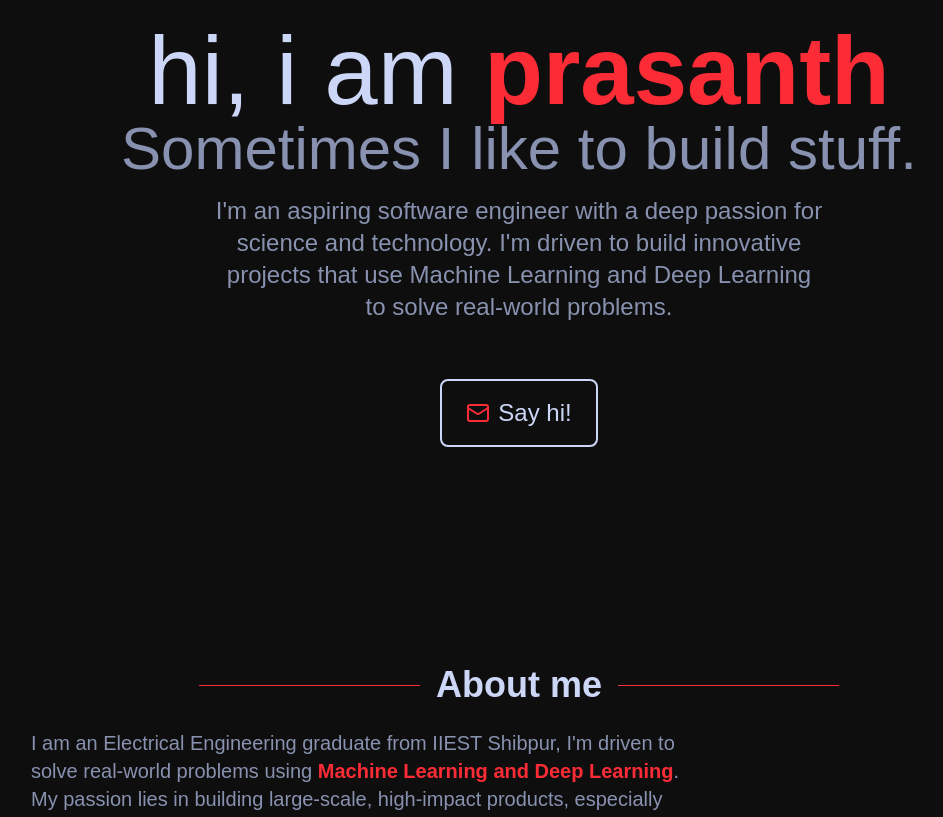
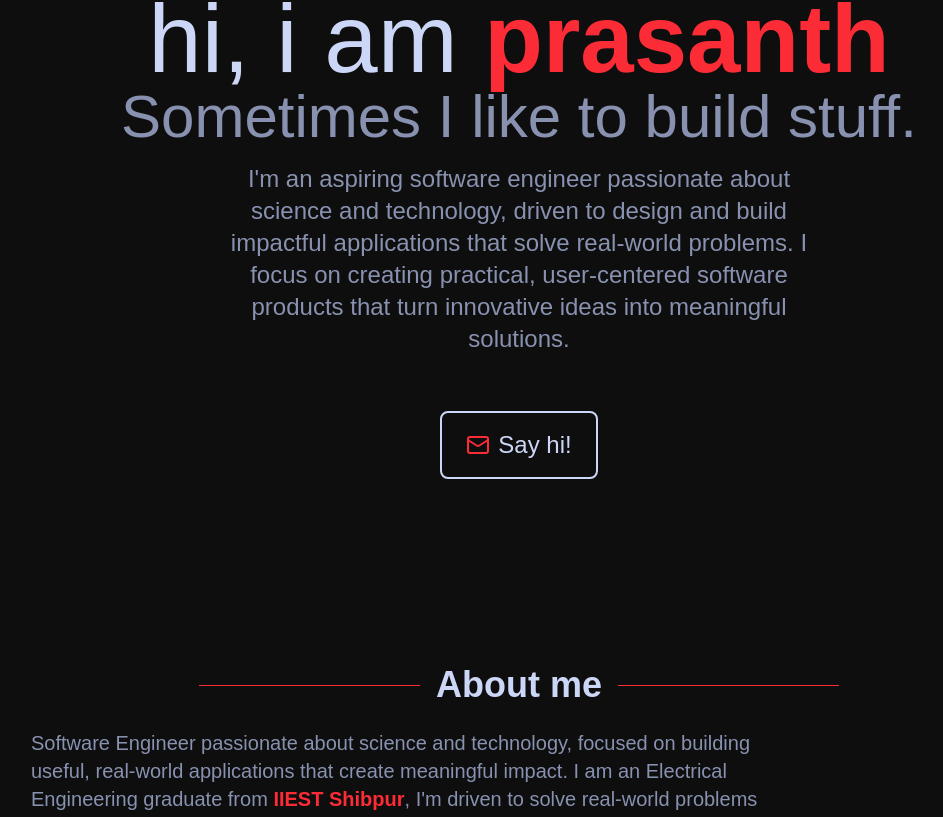
Before and after one commit to prasanthkumarch26/prasanthkumar, a Next.js app: page / in a window 1280 px wide. Shown: the part 315-1132 px from the top of the page, without its empty margins (121-1064 px from the left). Built offline with nearby package versions, Linux system fonts and the light colour scheme; a web font is replaced by a local one.

Commit message:
fix: minor UI and content update

```diff
--- a/app/layout.tsx
+++ b/app/layout.tsx
@@ -17,7 +17,7 @@ const robotosans = Roboto({
 })
 
 export const metadata: Metadata = {
-  title: "Prasanth Kumar",
+  title: "Prasanth Kumar Chgilipalli",
   description: "",
   verification: {
     google: "a0PgInxWyu1kiqtAf5sF48b_ttTD4KJUW2iIk9yhu3Q",
--- a/components/About.tsx
+++ b/components/About.tsx
@@ -15,10 +15,13 @@ const About = () => {
         <div className="w-full max-w-screen-lg flex-col p-6 text-xl flex md:flex-row items-center gap-[40px]">
           <div className="items-center">
             <p className="">
-              I am an Electrical Engineering graduate from IIEST Shibpur, I&apos;m
-              driven to solve real-world problems using{" "}
+              Software Engineer passionate about science and technology, focused
+              on building useful, real-world applications that create meaningful
+              impact. I am an Electrical Engineering graduate from{" "}
+              <span className="text-red-500 font-bold">IIEST Shibpur</span>,
+              I&apos;m driven to solve real-world problems using{" "}
               <span className="text-red-500 font-bold">
-                Machine Learning and Deep Learning
+                Engineering, Data, Machine Learning and Deep Learning
               </span>
               . My passion lies in building large-scale, high-impact products,
               especially where these technologies can address critical
@@ -50,11 +53,12 @@ const About = () => {
             </div>
 
             <p className="mt-6">
-              Outside of work, I&apos;m interested in following the developments of
-              science. My fascination extends to technology, where I enjoy deep
-              dives into everything from the newest phones and laptops to
+              Outside of work, I&apos;m interested in following the developments
+              of science. My fascination extends to technology, where I enjoy
+              deep dives into everything from the newest phones and laptops to
               intricate computer hardware and operating systems. I also enjoy
-              watching anime, listeing music, motorsports especially Formula 1 and chess.
+              watching anime, listeing music, motorsports especially Formula 1
+              and chess.
               {/* I also watch a lot of Animes, Motor Sports(Formula 1), Chess. */}
             </p>
           </div>
--- a/components/Intro.tsx
+++ b/components/Intro.tsx
@@ -18,9 +18,10 @@ const Intro = () => {
         {/* I create stuff sometimes. */}Sometimes I like to build stuff.
       </h2>
       <p className="text-lg md:text-2xl text-[#8892b0] max-w-screen-sm p-4 mb-10">
-        I&apos;m an aspiring software engineer with a deep passion for science
-        and technology. I&apos;m driven to build innovative projects that use Machine
-        Learning and Deep Learning to solve real-world problems.
+        I&apos;m an aspiring software engineer passionate about science and technology,
+        driven to design and build impactful applications that solve real-world
+        problems. I focus on creating practical, user-centered software products
+        that turn innovative ideas into meaningful solutions.
       </p>
       <a
         className="border-2 px-6 py-4 rounded-lg flex flex-row gap-2 text-2xl cursor-pointer items-center transition-transform duration-300 hover:-translate-y-2 hover:bg-[#151515]"
--- a/components/Projects.tsx
+++ b/components/Projects.tsx
@@ -59,7 +59,7 @@ const Projects = () => {
         />
       </div>
 
-      <div className="flex flex-wrap gap-4 justify-center p-4 sm:p-6">
+      <div className="grid grid-cols-1 md:grid-cols-2 lg:grid-cols-3 gap-8 p-4 sm:p-6">
         {projects.map((project) => (
           <Card
             key={project.id}
```
